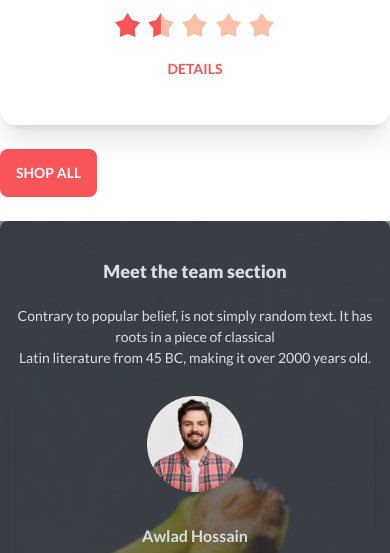
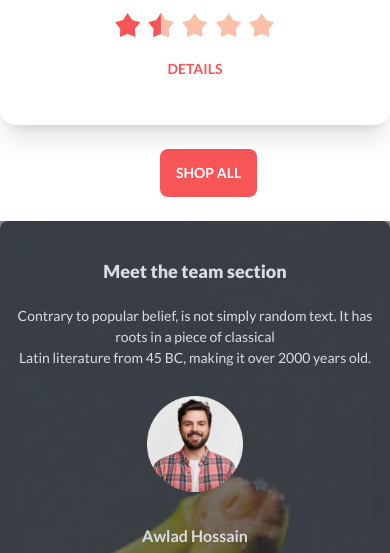
Before and after one commit to Jahid2121/B8A3-fruit-brust-with-daisyui, a plain HTML site: page index.html in a window 390 px wide. Shown: the part 2180-2733 px from the top of the page. Drawn offline with nearby package versions, Linux system fonts and the light colour scheme.

Commit message:
updated button with responsive

```diff
--- a/index.html
+++ b/index.html
@@ -531,7 +531,9 @@
         </div>
 
           </div>
-              <button class="btn bg-button-primary text-white lg:mx-[416px]  border-0  my-6 lg:mt-12  lg:mb-32">Shop All</button>
+              <div class="ml-40">
+                <button class="btn bg-button-primary text-white m lg:mx-[416px]  border-0  my-6 lg:mt-12  lg:mb-32">Shop All</button>
+              </div>
             </section>
 
             <!-- Deal fruits end -->
```
